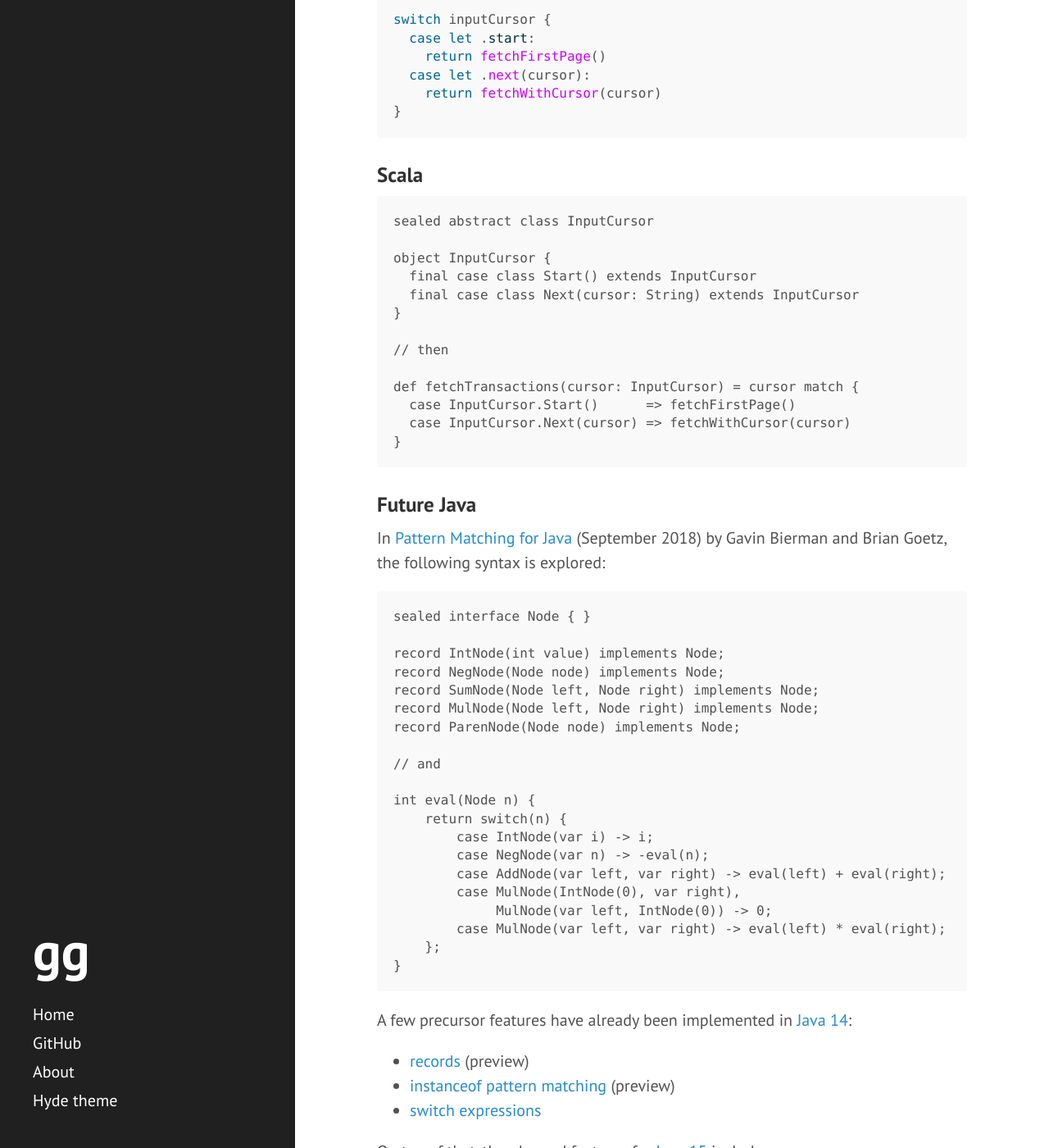
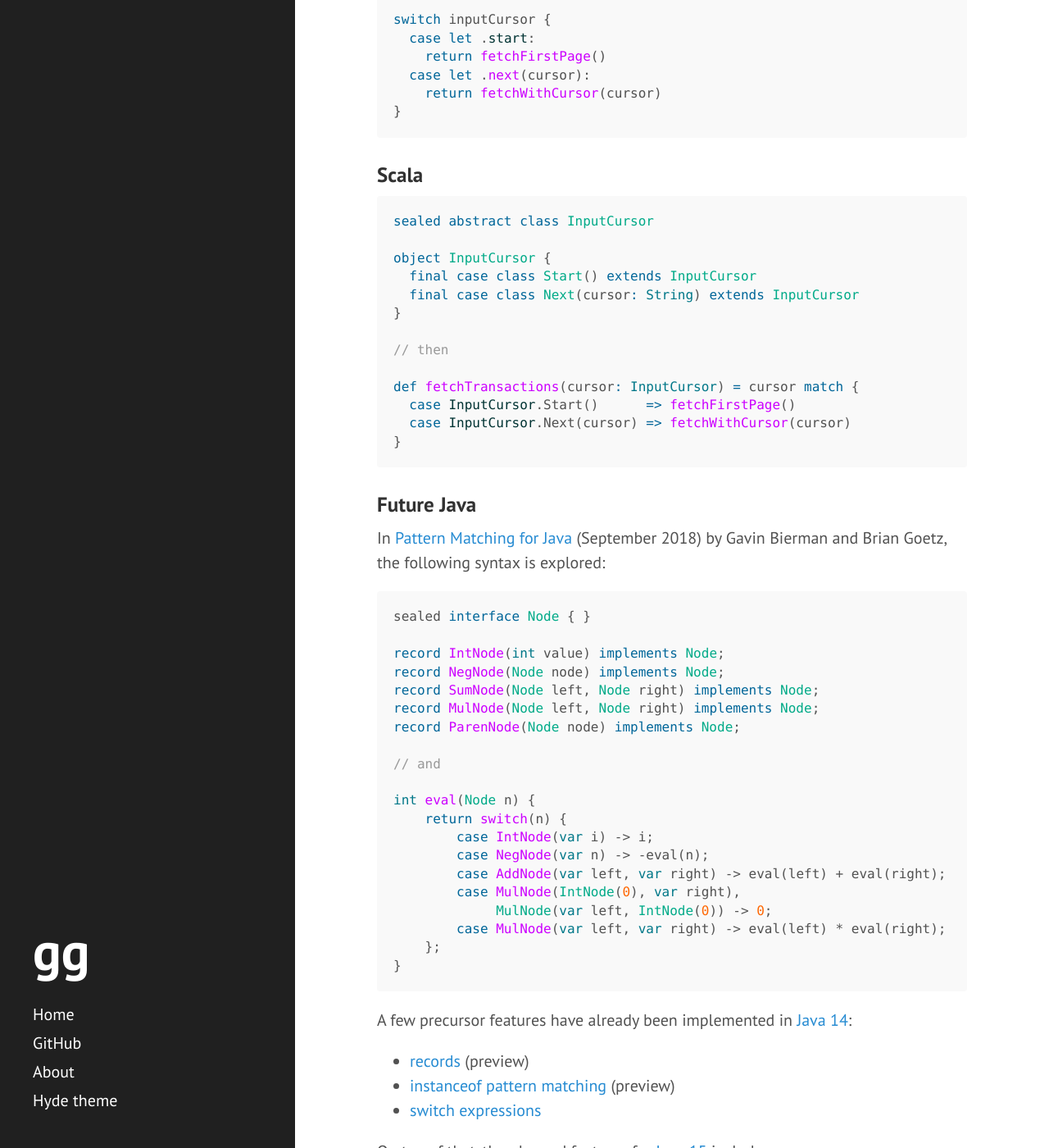
Before and after one commit to Garciat/garciat.github.io, a Jekyll site: the page built from _posts/2020-05-07-java-adt.md, in a window 1280 px wide and 1400 px high, scrolled down 15665 px. Shown: the whole window at 82% size. Built offline with Jekyll 4.4.1, drawn with Linux system fonts in a browser that asks for light colours.

Commit message:
Update 2020-05-07-java-adt.md

````diff
--- a/_posts/2020-05-07-java-adt.md
+++ b/_posts/2020-05-07-java-adt.md
@@ -614,7 +614,7 @@ switch inputCursor {
 
 ### Scala
 
-```
+```scala
 sealed abstract class InputCursor
 
 object InputCursor {
@@ -634,7 +634,7 @@ def fetchTransactions(cursor: InputCursor) = cursor match {
 
 In [Pattern Matching for Java](https://cr.openjdk.java.net/~briangoetz/amber/pattern-match.html) (September 2018) by Gavin Bierman and Brian Goetz, the following syntax is explored:
 
-```
+```java
 sealed interface Node { }
 
 record IntNode(int value) implements Node;
````
